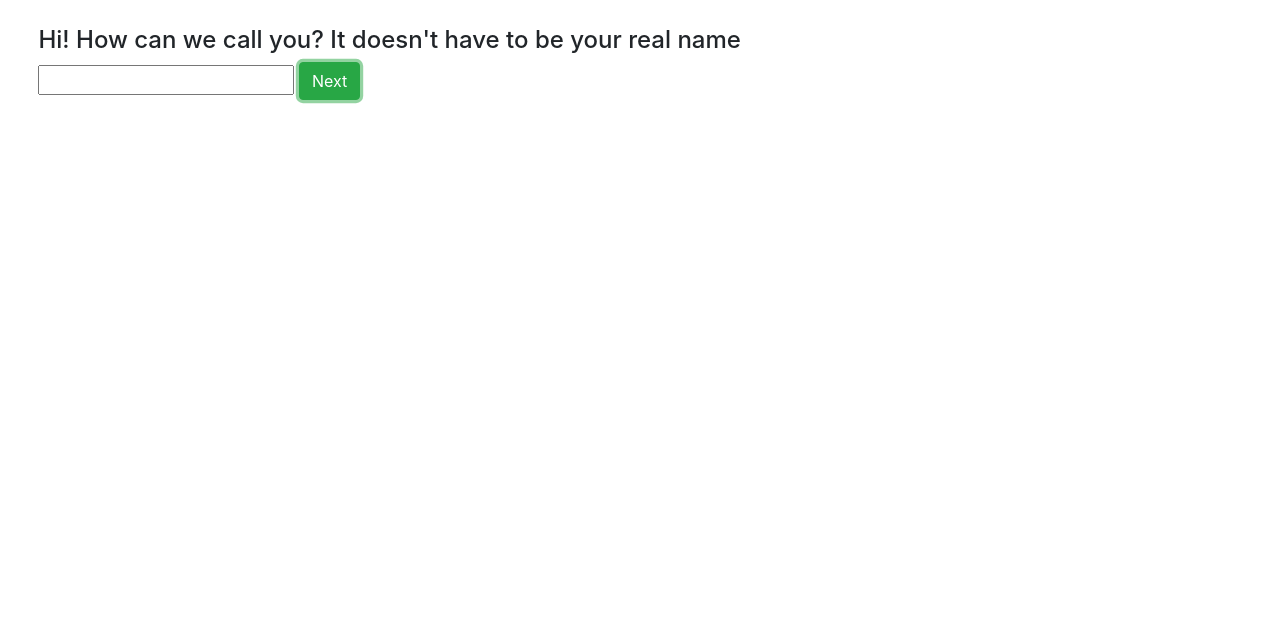
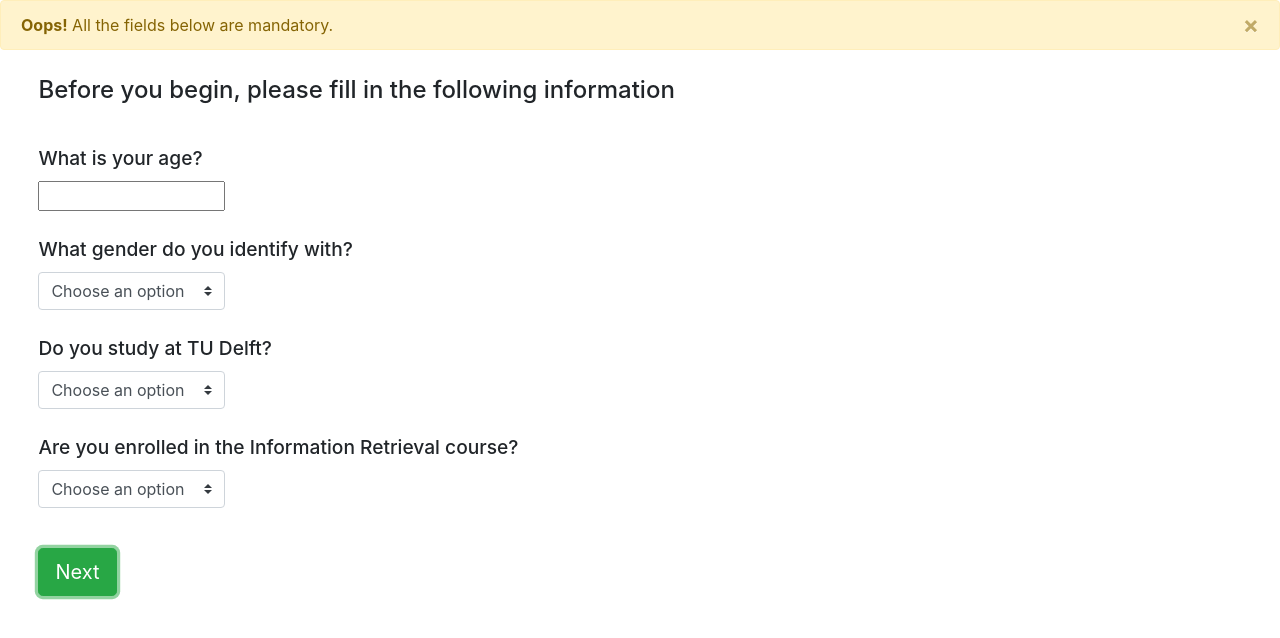
Before and after one commit to alexanderblnf/IR-GroupProject, a website: page Docker Server/app/web/register.html in a window 1280 px wide. Both pictures are taken after a click on the button "Next". Drawn offline with nearby package versions, Linux system fonts and the light colour scheme; no server answers.

Commit message:
Added questionnaire functionality

```diff
--- a/Docker Server/app/web/register.html
+++ b/Docker Server/app/web/register.html
@@ -9,15 +9,48 @@
     <meta name="viewport" content="width=device-width, initial-scale=1, shrink-to-fit=no">
 </head>
 <body>
+    <div class="alert alert-warning alert-dismissible fade show" role="alert">
+        <strong>Oops!</strong> All the fields below are mandatory.
+        <button type="button" class="close" data-dismiss="alert" aria-label="Close">
+            <span aria-hidden="true">&times;</span>
+        </button>
+    </div>
     <div id="register-div">
-        <h4>Hi! How can we call you? It doesn't have to be your real name</h4>
-        <input type="text" id="register-input"/>
-        <button class="btn btn-success" id="register-btn">Next</button>
+        <h4>Before you begin, please fill in the following information</h4>
+        <div id="age-div">
+            <span class="questions-span">What is your age?</span><br>
+            <input class="input-register" type="text" id="age-input"/>
+        </div>
+        <div id="gender-div">
+            <span class="questions-span">What gender do you identify with?</span><br>
+            <select class="custom-select input-register" id="select-gender">
+                <option selected>Choose an option</option>
+                <option value="Female">Female</option>
+                <option value="Male">Male</option>
+                <option value="Other">Other</option>
+            </select>
+        </div>
+        <div id="student-div">
+            <span class="questions-span">Do you study at TU Delft?</span><br>
+            <select class="custom-select input-register" id="select-student">
+                <option selected>Choose an option</option>
+                <option value="Yes">Yes</option>
+                <option value="No">No</option>
+            </select>
+        </div>
+        <div id="ir-div">
+            <span class="questions-span">Are you enrolled in the Information Retrieval course?</span><br>
+            <select class="custom-select input-register" id="select-ir">
+                <option selected>Choose an option</option>
+                <option value="Yes">Yes</option>
+                <option value="No">No</option>
+            </select>
+        </div>
+        <button class="btn btn-success btn-lg" id="register-btn">Next</button>
     </div>
-    <script src="https://code.jquery.com/jquery-3.3.1.min.js"
-            integrity="sha256-FgpCb/KJQlLNfOu91ta32o/NMZxltwRo8QtmkMRdAu8="
-            crossorigin="anonymous">
-    </script>
+    <script src="https://code.jquery.com/jquery-3.2.1.min.js"></script>
+    <script src="https://cdnjs.cloudflare.com/ajax/libs/popper.js/1.12.9/umd/popper.min.js" integrity="sha384-ApNbgh9B+Y1QKtv3Rn7W3mgPxhU9K/ScQsAP7hUibX39j7fakFPskvXusvfa0b4Q" crossorigin="anonymous"></script>
+    <script src="https://maxcdn.bootstrapcdn.com/bootstrap/4.0.0/js/bootstrap.min.js" integrity="sha384-JZR6Spejh4U02d8jOt6vLEHfe/JQGiRRSQQxSfFWpi1MquVdAyjUar5+76PVCmYl" crossorigin="anonymous"></script>
     <script src="/scripts/register.js"></script>
 </body>
 </html>
--- a/Docker Server/app/web/scripts/register.js
+++ b/Docker Server/app/web/scripts/register.js
@@ -1,22 +1,42 @@
+$(document).ready(function () {
+    $('.alert').hide();
+    $('.alert').alert();
+});
+
 $(document).on('click', '#register-btn', function () {
-    var userName = $('#register-input').val();
-    var data = {
-        username: userName
-    };
+    var age =  $('#age-input').val();
+    var gender = $('#select-gender').val();
+    var student = $('#select-student').val();
+    var ir = $('#select-ir').val();
+
+    if (age && gender && student && ir) {
+        var data = {
+            age: age,
+            gender: gender,
+            student: student,
+            ir: ir
+        };
+        sendRegister(data);
+    } else {
+        $('.alert').show();
+    }
+});
+
+function sendRegister(data) {
     var response = $.ajax({
         url: "/register",
-        type: "post",
+        type: "POST",
         data: JSON.stringify(data),
         contentType: 'application/json'
     });
 
     response.done(function (res) {
         if (res.code === 200) {
-            window.location.href = '/';
+            window.location.href = "/"
         }
     });
 
     response.fail(function (xhr, status, error) {
         console.log(xhr.responseText);
     });
-});
+}
--- a/Docker Server/app/web/styles/register.css
+++ b/Docker Server/app/web/styles/register.css
@@ -2,3 +2,29 @@
     margin-left: 3vw;
     margin-top: 2vw;
 }
+
+h4 {
+    margin-bottom: 5vh;
+}
+
+#age-div > {
+    display: inline-block;
+}
+
+#register-div, #age-div, #student-div, #gender-div {
+    margin-bottom: 3vh;
+}
+
+#register-btn {
+    margin-top: 5vh;
+}
+
+.questions-span {
+    font-size: 1.2em;
+    font-weight: 500;
+}
+
+.input-register {
+    width: 15%;
+    margin-top: 1vh;
+}
```
Also changed, not shown: Docker Server/app/server/modules/mysql/dbFunctions.js (+6 -2 lines), Docker Server/server.js (+42 -5 lines), 1 other file.
